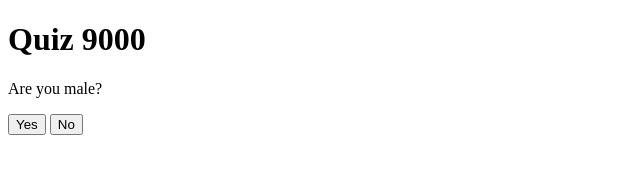
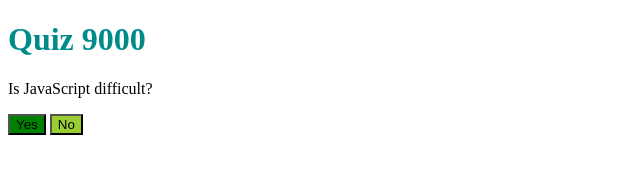
Before and after one commit to leonardpaulus/quiz9000, a plain HTML site: page index.html in a window 1280 px wide. Shown: the whole page, without its empty margins (0-640 px from the left). Drawn offline with Linux system fonts and the light colour scheme.

Commit message:
Change question in JavaScript

```diff
--- a/index.html
+++ b/index.html
@@ -5,11 +5,13 @@
     <meta http-equiv="X-UA-Compatible" content="IE=edge" />
     <meta name="viewport" content="width=device-width, initial-scale=1.0" />
     <title>Document</title>
+    <link rel="stylesheet" href="style.css" />
   </head>
   <body>
     <h1>Quiz 9000</h1>
-    <p>Are you male?</p>
-    <button>Yes</button>
-    <button>No</button>
+    <p class="question">Are you human?</p>
+    <button class="yes">Yes</button>
+    <button class="no">No</button>
+    <script src="main.js"></script>
   </body>
 </html>
--- a/main.js
+++ b/main.js
@@ -0,0 +1,2 @@
+const myQuestion = document.querySelector('.question');
+myQuestion.textContent = 'Is JavaScript difficult?';
--- a/style.css
+++ b/style.css
@@ -0,0 +1,11 @@
+h1 {
+    color: darkcyan;
+}
+
+button {
+    background: yellowgreen;
+}
+
+.yes {
+    background: green;
+}
```
